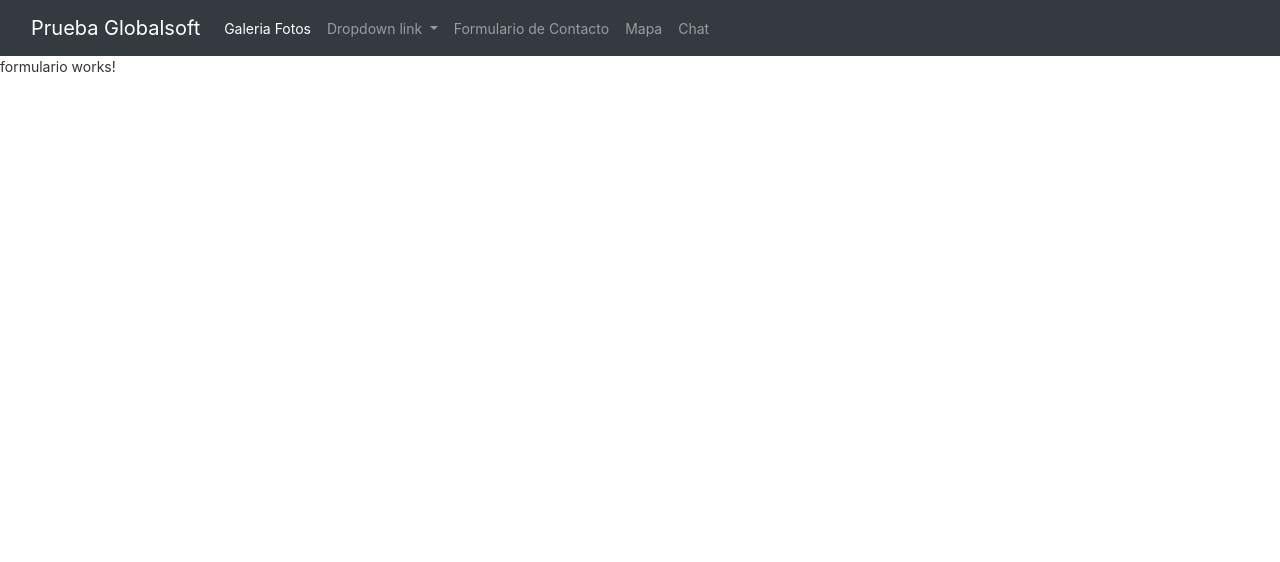
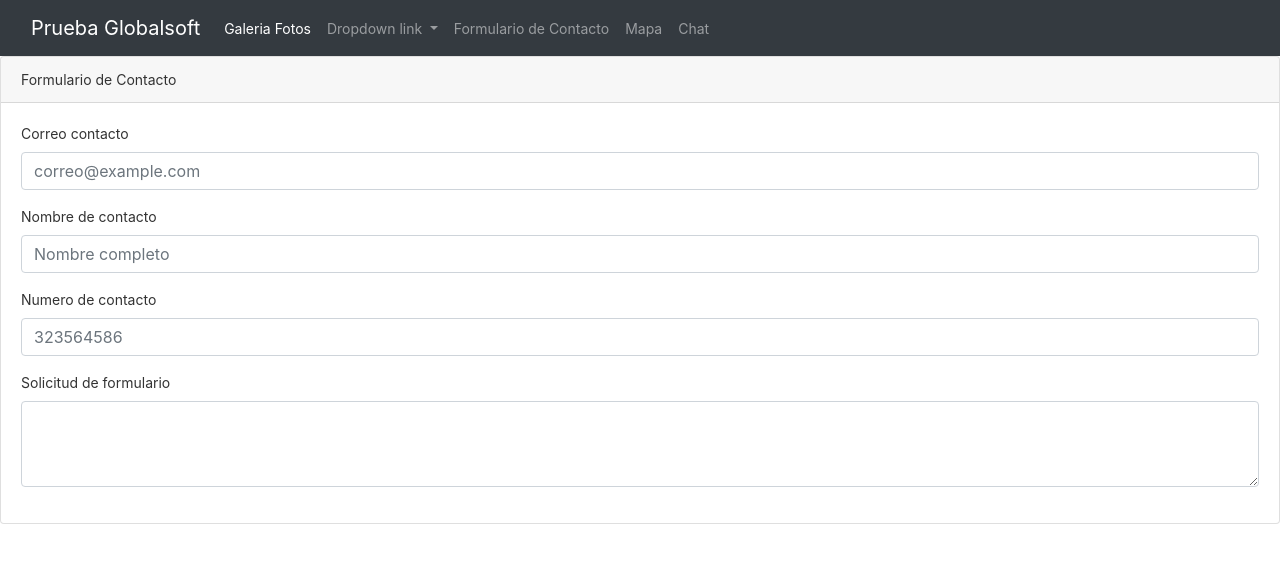
Before and after one commit to sloboguerreron/prueba-globalsoft, an Angular app in the folder prueba-Globalsoft/: page /Formulario in a window 1280 px wide. Shown: the top 562 px of the page. Built offline with nearby package versions, Linux system fonts and the light colour scheme.

Commit message:
formulario

```diff
--- a/prueba-Globalsoft/src/app/formulario/formulario.component.html
+++ b/prueba-Globalsoft/src/app/formulario/formulario.component.html
@@ -1 +1,25 @@
-<p>formulario works!</p>
+<div class="card">
+  <div class="card-header">
+    Formulario de Contacto
+  </div>
+  <div class="card-body">
+    <form>
+      <div class="form-group">
+        <label for="exampleFormControlInput1">Correo contacto</label>
+        <input type="email" class="form-control" id="exampleFormControlInput1" placeholder="correo@example.com">
+      </div>
+      <div class="form-group">
+        <label for="exampleFormControlInput1">Nombre de contacto</label>
+        <input type="name" class="form-control" id="exampleFormControlInput1" placeholder="Nombre completo">
+      </div>
+      <div class="form-group">
+        <label for="exampleFormControlInput1">Numero de contacto</label>
+        <input type="number" class="form-control" id="exampleFormControlInput1" placeholder="323564586">
+      </div>
+      <div class="form-group">
+        <label for="exampleFormControlTextarea1">Solicitud de formulario</label>
+        <textarea class="form-control" id="exampleFormControlTextarea1" rows="3"></textarea>
+      </div>
+    </form>
+  </div>
+</div>
```
